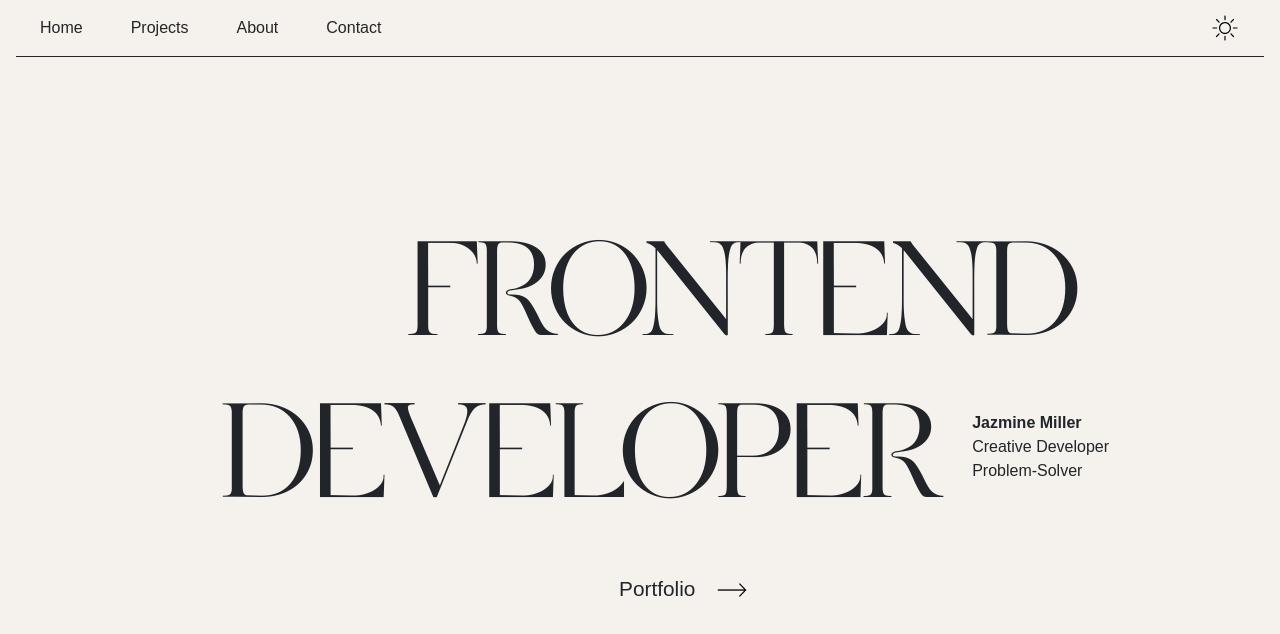
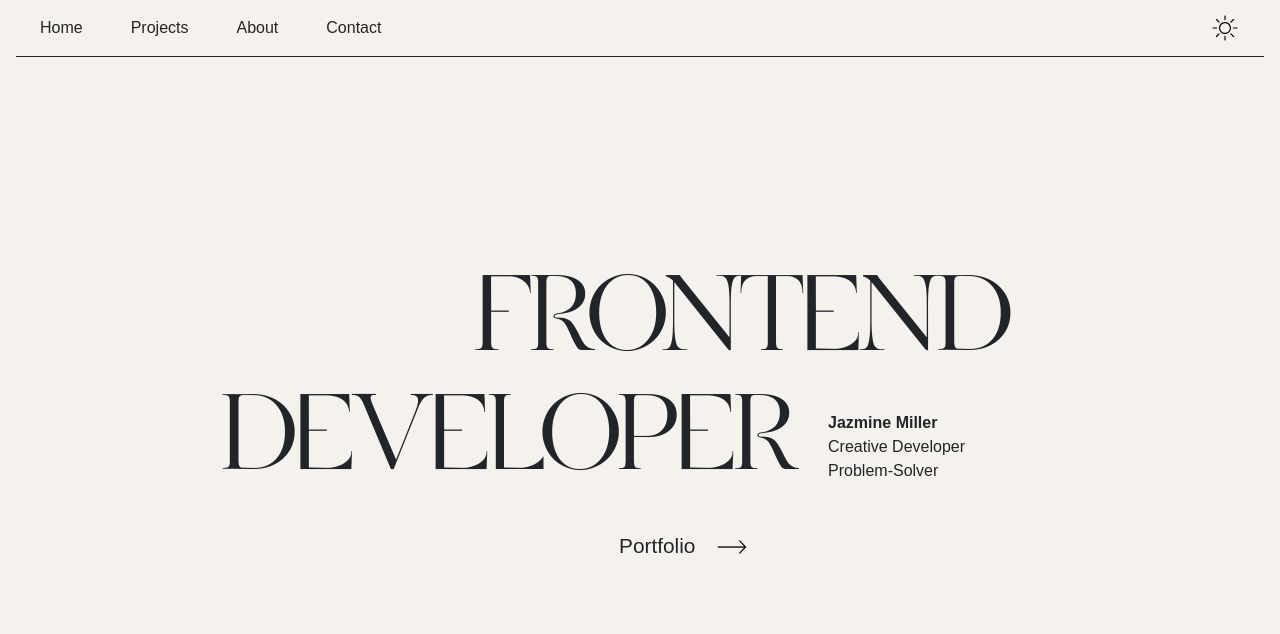
Before and after one commit to jazdmiller/jazmine-miller-portfolio, a React (Vite) app: page / in a window 1280 px wide. Shown: the top 634 px of the page. Built offline with nearby package versions, Linux system fonts and the light colour scheme.

Commit message:
home mobile layout

```diff
--- a/src/App.scss
+++ b/src/App.scss
@@ -70,8 +70,9 @@ body{
 .home-text{
   font-family: 'Zephyr', serif;
   text-transform: uppercase;
+}
 
-}
+
 
 .developer-col{
   margin-top: -5%;
@@ -123,13 +124,13 @@ body{
 
 @media (min-width: 500px){
   .home-text{
-    font-size: 5em;
+    font-size: 15vw;
   }
 }
 
 @media (min-width: 768px){
   .home-text{
-    font-size: 9em;
+    font-size: 9vw;
   }
   .home-wrapper{
     margin-left: 15%;
@@ -152,7 +153,6 @@ body{
 
       .cursor__ball {
          left: 0;
-        //  mix-blend-mode: difference;
          position: fixed;
          top: 0;
          z-index: 1000;
```
